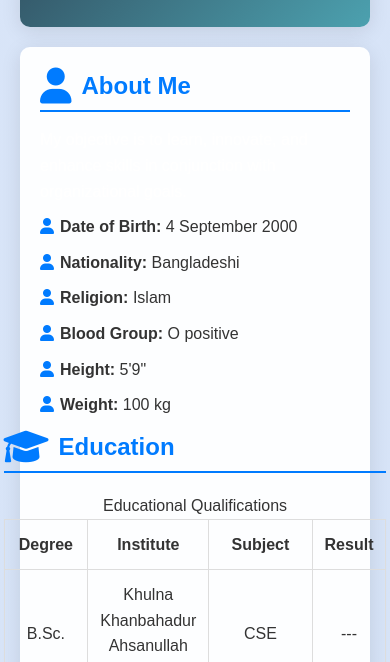
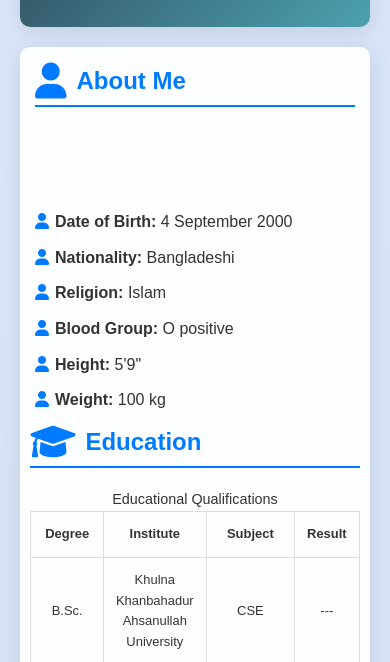
Before and after one commit to SamitGitt/samit-ahmed-portfolio, a plain HTML site: page index.html in a window 390 px wide. Shown: the part 181-843 px from the top of the page. Drawn offline with Linux system fonts and the light colour scheme.

Commit message:
Update index.html

```diff
--- a/index.html
+++ b/index.html
@@ -4,6 +4,8 @@
     <meta charset="UTF-8">
     <meta name="viewport" content="width=device-width, initial-scale=1.0">
     <title>Samit Ahmed | Portfolio</title>
+    <meta name="description" content="Samit Ahmed's portfolio showcasing skills in web development, hardware, graphics design, and more.">
+    <meta name="keywords" content="Samit Ahmed, portfolio, web development, hardware, graphics design, skills, education, contact">
     <link rel="stylesheet" href="https://cdnjs.cloudflare.com/ajax/libs/font-awesome/6.0.0-beta3/css/all.min.css">
     <style>
         * {
@@ -214,6 +216,19 @@
                 top: 10px;
                 left: 10px;
             }
+            section {
+                padding: 20px;
+            }
+        }
+
+        /* Additional Responsive Adjustments */
+        @media (max-width: 900px) {
+            .content {
+                padding: 15px;
+            }
+            table, th, td {
+                font-size: 0.9em;
+            }
         }
     </style>
 </head>
```
